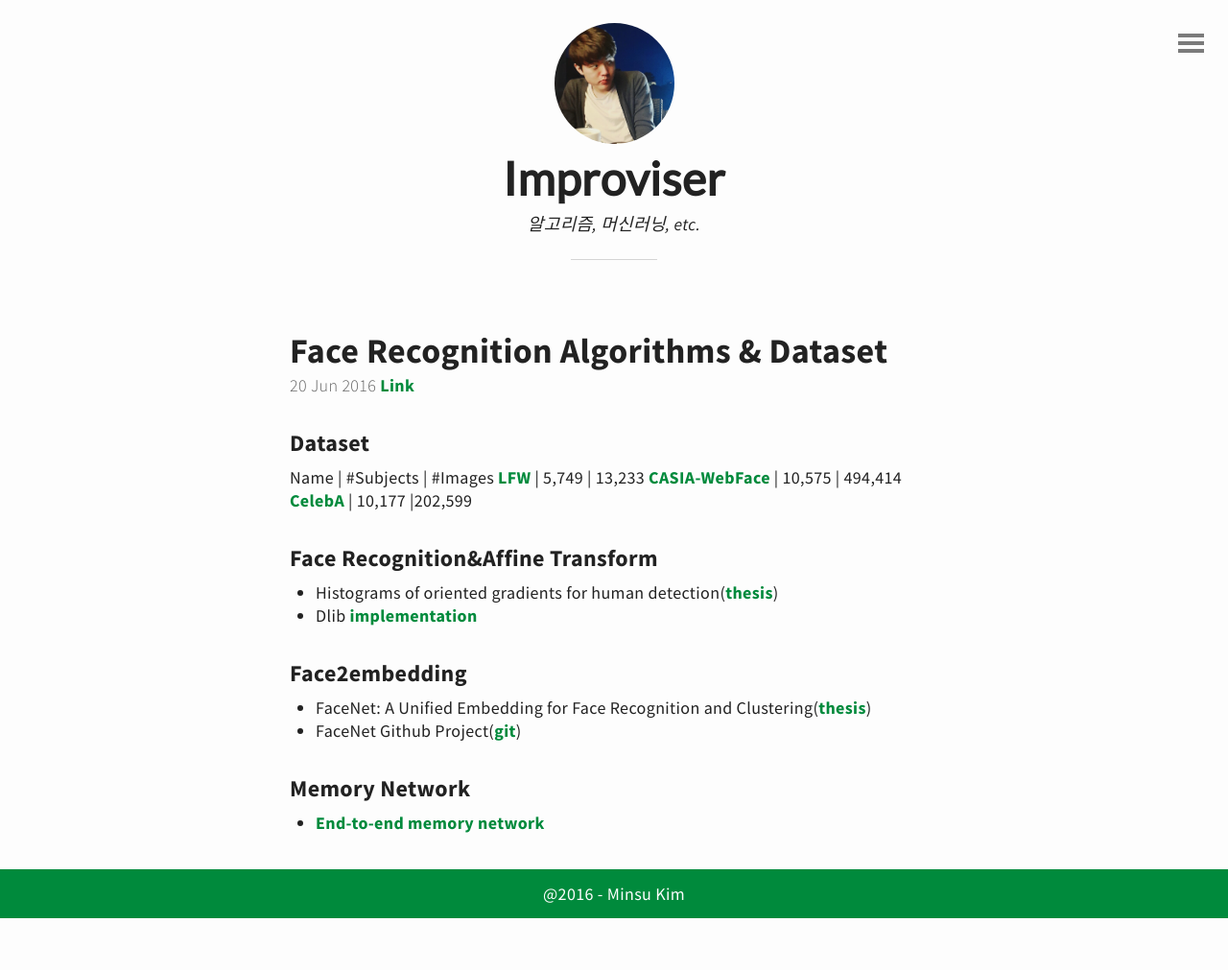
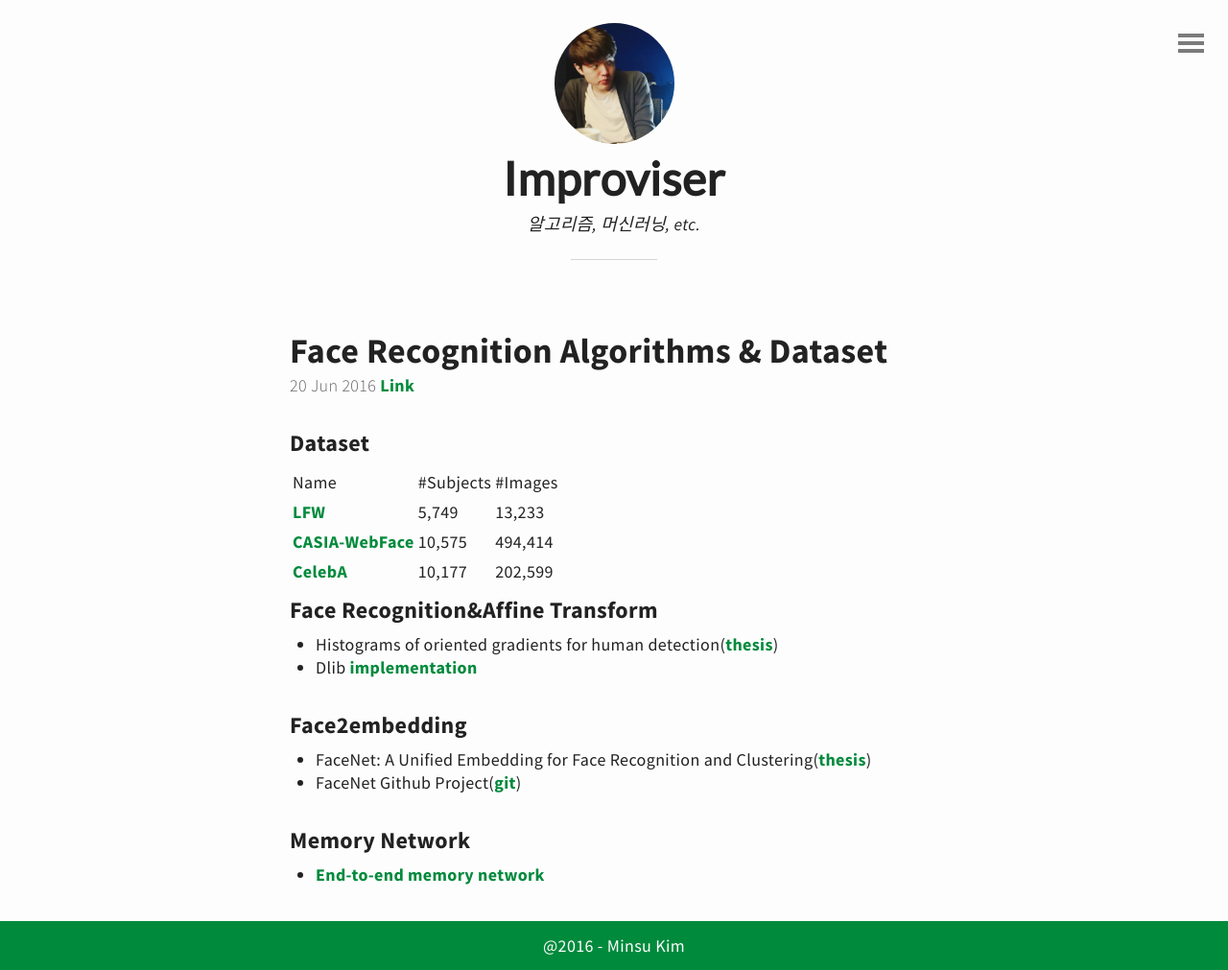
Before and after one commit to minsuu/minsuu.github.io, a Jekyll site: the page built from _posts/2016-06-20-face.markdown, in a window 1280 px wide. Shown: the whole page at 96% size. Built offline with Jekyll 4.4.1, drawn with Linux system fonts in a browser that asks for light colours; some web fonts are replaced; comment, search, counter and statistics services are not loaded; before the commit the page ends 957 px from its top, so only the background shows below that.

```diff
--- a/_posts/2016-06-20-face.markdown
+++ b/_posts/2016-06-20-face.markdown
@@ -3,10 +3,11 @@ title: Face Recognition Algorithms & Dataset
 layout: post
 ---
 ### Dataset
-Name | #Subjects | #Images
-[LFW](http://vis-www.cs.umass.edu/lfw/index.html) | 5,749 | 13,233
-[CASIA-WebFace](http://www.cbsr.ia.ac.cn/english/CASIA-WebFace-Database.html) | 10,575 | 494,414
-[CelebA](http://mmlab.ie.cuhk.edu.hk/projects/CelebA.html) | 10,177 |202,599
+
+| Name | #Subjects | #Images
+| [LFW](http://vis-www.cs.umass.edu/lfw/index.html) | 5,749 | 13,233
+| [CASIA-WebFace](http://www.cbsr.ia.ac.cn/english/CASIA-WebFace-Database.html) | 10,575 | 494,414
+| [CelebA](http://mmlab.ie.cuhk.edu.hk/projects/CelebA.html) | 10,177 |202,599
 
 ### Face Recognition&Affine Transform
 - Histograms of oriented gradients for human detection([thesis](http://ieeexplore.ieee.org/xpls/abs_all.jsp?arnumber=1467360&tag=1))
```
